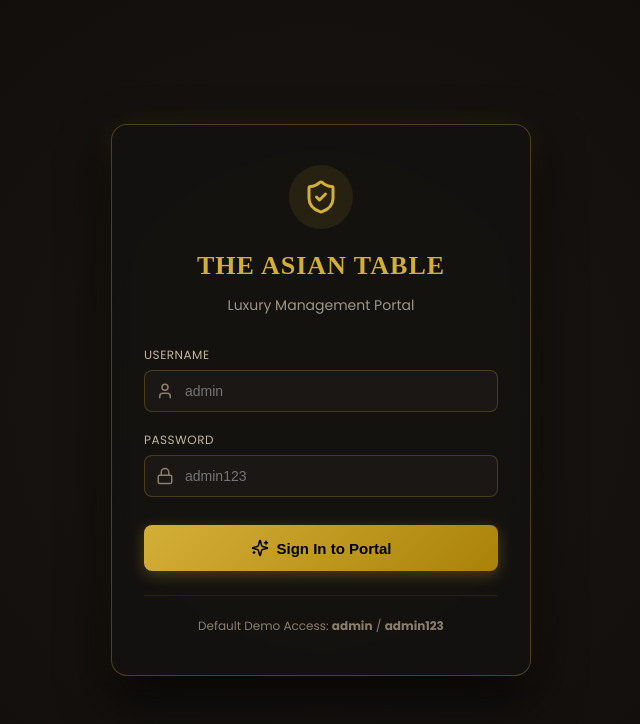
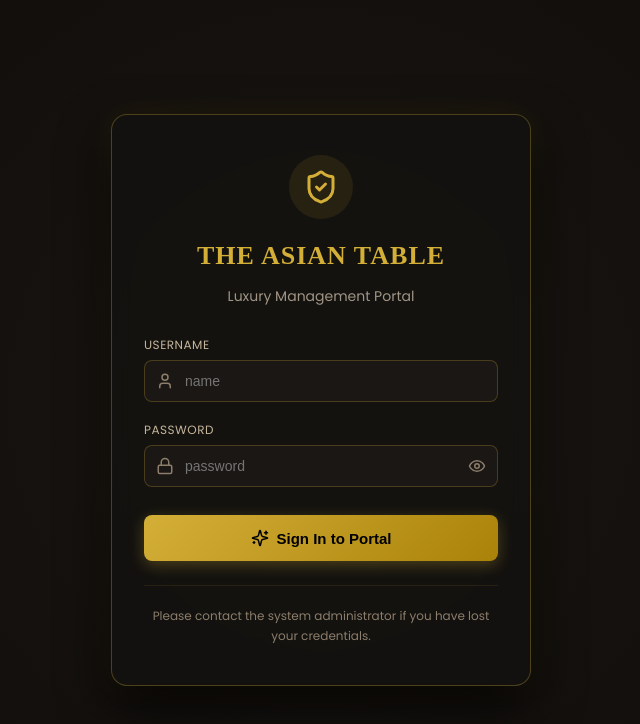
Before and after one commit to krisnehakri-alt/The-Asian-Table, a React (Vite) app in the folder client/: page /admin/menu in a window 1280 px wide. Shown: the top 724 px of the page, without its empty margins (319-959 px from the left). Built offline with nearby package versions, Linux system fonts and the light colour scheme; a web font is replaced by a local one.

Commit message:
chore: update admin dashboard logic and UI

```diff
--- a/client/index.html
+++ b/client/index.html
@@ -6,6 +6,7 @@
     <meta name="viewport" content="width=device-width, initial-scale=1.0" />
     <title>THE ASIAN TABLE | Authentic Asian Cuisine & Fine Dining</title>
     <meta name="description" content="Experience authentic Asian flavours crafted with passion. Premium dining, master chefs, and unforgettable hospitality at THE ASIAN TABLE." />
+    <meta name="theme-color" content="#07090C" />
 
     <!-- Google Fonts -->
     <link rel="preconnect" href="https://fonts.googleapis.com">
--- a/client/src/components/Footer.jsx
+++ b/client/src/components/Footer.jsx
@@ -279,7 +279,7 @@ const Footer = () => {
             color: '#718590'
           }}
         >
-          <p>© 2026 THE ASIAN TABLE. All Rights Reserved.</p>
+          <p>© 2026 <NavLink to="/admin" style={{ color: 'inherit', textDecoration: 'none' }}>THE ASIAN TABLE</NavLink>. All Rights Reserved.</p>
           <div style={{ display: 'flex', alignItems: 'center', gap: '1.5rem', flexWrap: 'wrap' }}>
             <NavLink
               to="/privacy"
--- a/client/src/context/DataContext.jsx
+++ b/client/src/context/DataContext.jsx
@@ -119,8 +119,8 @@ export const DataProvider = ({ children }) => {
   }, [settings]);
 
   // Auth Handlers
-  const loginAdmin = (username, password) => {
-    if ((username === 'admin' && password === 'admin123') || password === '1234') {
+  const loginAdmin = (username, pass) => {
+    if ((username === 'admin' && pass === 'admin123') || pass === '1234') {
       setIsAdminAuthenticated(true);
       localStorage.setItem('tat_admin_auth', 'true');
       return true;
--- a/client/src/pages/admin/AdminLoginPage.jsx
+++ b/client/src/pages/admin/AdminLoginPage.jsx
@@ -1,18 +1,19 @@
 import React, { useState } from 'react';
 import { useData } from '../../context/DataContext';
-import { Lock, User, Sparkles, ShieldCheck } from 'lucide-react';
+import { Lock, User, Sparkles, ShieldCheck, Eye, EyeOff } from 'lucide-react';
 
 const AdminLoginPage = () => {
   const { loginAdmin } = useData();
   const [username, setUsername] = useState('');
   const [password, setPassword] = useState('');
+  const [showPassword, setShowPassword] = useState(false);
   const [error, setError] = useState('');
 
   const handleSubmit = (e) => {
     e.preventDefault();
     const success = loginAdmin(username, password);
     if (!success) {
-      setError('Invalid credentials. Use admin / admin123 or password 1234');
+      setError('Invalid credentials. Please try again.');
     }
   };
 
@@ -73,7 +74,7 @@ const AdminLoginPage = () => {
                 type="text"
                 value={username}
                 onChange={(e) => setUsername(e.target.value)}
-                placeholder="admin"
+                placeholder="name"
                 style={{
                   width: '100%',
                   padding: '12px 12px 12px 40px',
@@ -96,13 +97,13 @@ const AdminLoginPage = () => {
             <div style={{ position: 'relative' }}>
               <Lock size={18} style={{ position: 'absolute', left: '12px', top: '50%', transform: 'translateY(-50%)', color: '#8c7e6b' }} />
               <input
-                type="password"
+                type={showPassword ? 'text' : 'password'}
                 value={password}
                 onChange={(e) => setPassword(e.target.value)}
-                placeholder="admin123"
+                placeholder="password"
                 style={{
                   width: '100%',
-                  padding: '12px 12px 12px 40px',
+                  padding: '12px 40px 12px 40px',
                   background: 'rgba(30, 26, 22, 0.8)',
                   border: '1px solid rgba(212, 175, 55, 0.25)',
                   borderRadius: '8px',
@@ -112,6 +113,26 @@ const AdminLoginPage = () => {
                   boxSizing: 'border-box'
                 }}
               />
+              <button
+                type="button"
+                onClick={() => setShowPassword(!showPassword)}
+                style={{
+                  position: 'absolute',
+                  right: '12px',
+                  top: '50%',
+                  transform: 'translateY(-50%)',
+                  background: 'none',
+                  border: 'none',
+                  color: '#8c7e6b',
+                  cursor: 'pointer',
+                  padding: 0,
+                  display: 'flex',
+                  alignItems: 'center',
+                  justifyContent: 'center'
+                }}
+              >
+                {showPassword ? <EyeOff size={18} /> : <Eye size={18} />}
+              </button>
             </div>
           </div>
 
@@ -140,7 +161,7 @@ const AdminLoginPage = () => {
         </form>
 
         <div style={{ marginTop: '24px', paddingTop: '20px', borderTop: '1px solid rgba(212, 175, 55, 0.1)', fontSize: '12px', color: '#8c7e6b' }}>
-          Default Demo Access: <strong>admin</strong> / <strong>admin123</strong>
+          Please contact the system administrator if you have lost your credentials.
         </div>
       </div>
     </div>
--- a/client/vite.config.js
+++ b/client/vite.config.js
@@ -6,5 +6,15 @@ export default defineConfig({
   server: {
     port: 3000,
     open: true
+  },
+  build: {
+    rollupOptions: {
+      output: {
+        manualChunks: {
+          vendor: ['react', 'react-dom', 'react-router-dom'],
+          ui: ['lucide-react', 'framer-motion']
+        }
+      }
+    }
   }
 });
```
Also changed, not shown: 1 other file (tests, documents, lock files or other folders).
